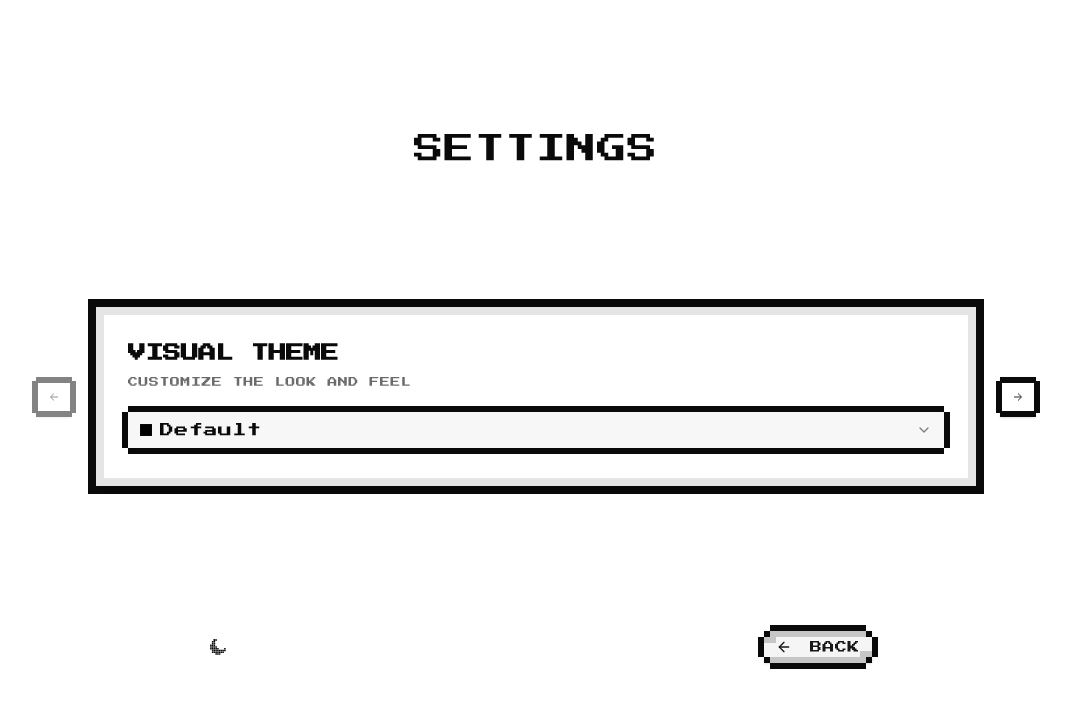
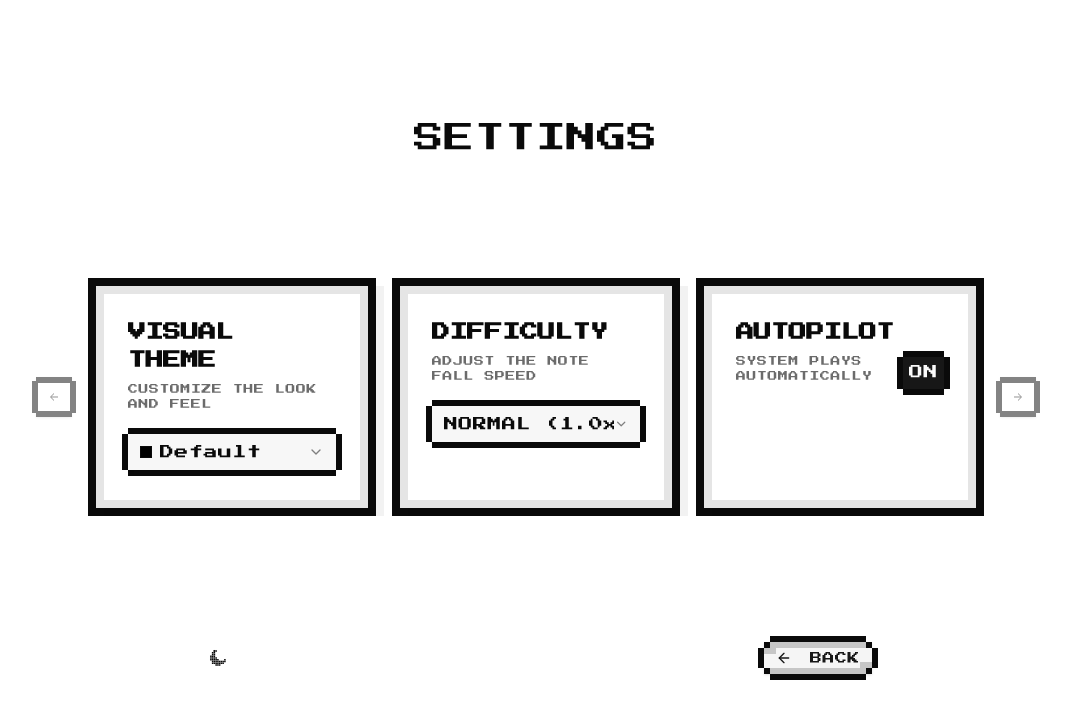
Before and after one commit to hongy20/midi-jam, a Next.js app: page /options in a window 1280 px wide. Shown: the top 718 px of the page, without its empty margins (104-1175 px from the left). Built offline with nearby package versions, Linux system fonts and the light colour scheme.

Commit message:
fix: override base carousel flex-basis to resolve tailwind-merge conflict

```diff
--- a/src/styles/base.css
+++ b/src/styles/base.css
@@ -60,7 +60,7 @@ body {
 @layer components {
   /* Responsive carousel item sizing to avoid horizontal scrollbars and ensure exactly 1, 2, or 3 items show */
   .jam-carousel-item {
-    @apply basis-[100%] sm:basis-1/2 lg:basis-1/3;
+    @apply !basis-[100%] sm:!basis-1/2 lg:!basis-1/3;
   }
 
   /* Container to equalize button widths in a group */
```
